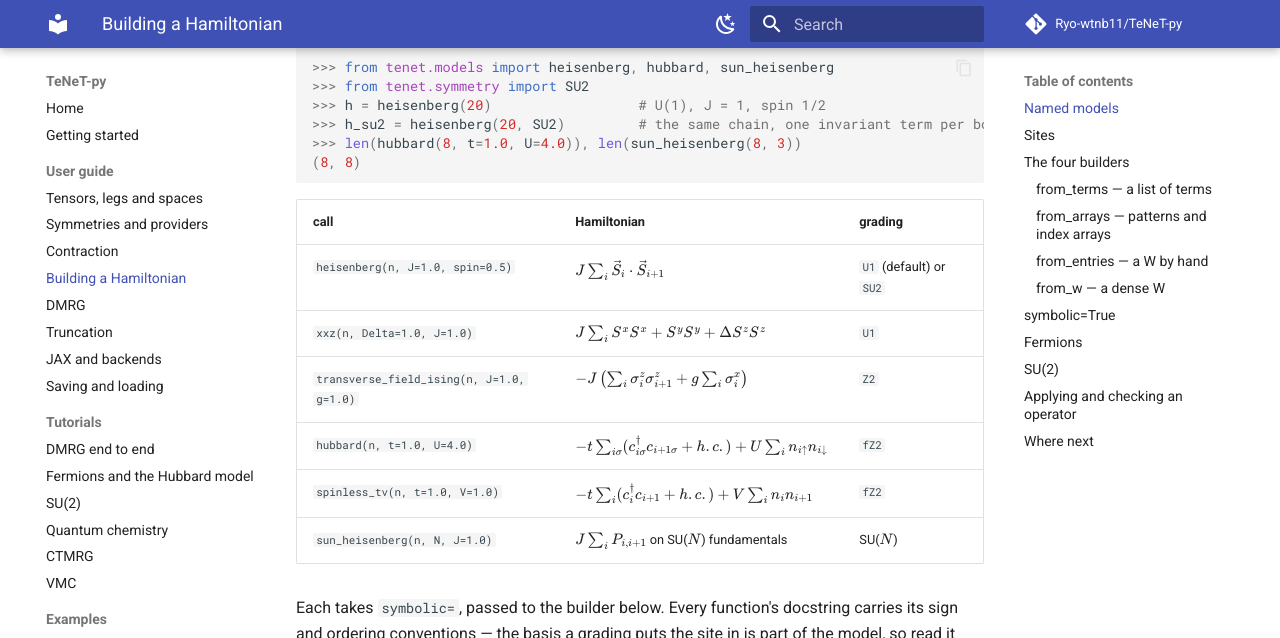
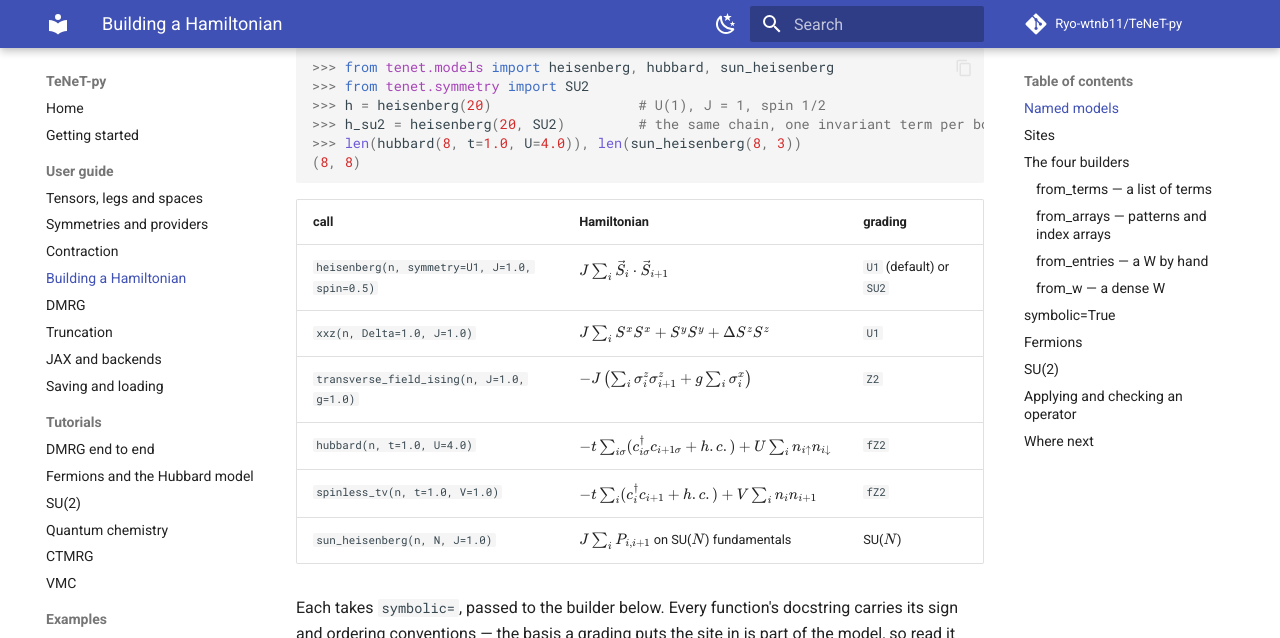
Before and after one commit to Ryo-wtnb11/TeNeT-py, an MkDocs documentation site: the page built from docs/guide/hamiltonians.md, in a window 1280 px wide and 900 px high, scrolled down 367 px. Shown: the top 638 px of the window. Built offline with MkDocs 1.6.1 and Material for MkDocs 9.7.7, drawn with Linux system fonts in a browser that asks for light colours; comment, search, counter and statistics services are not loaded.

Commit message:
M88: name the symmetry argument in the guide's model table
Co-Authored-By: Claude Fable 5 <noreply@anthropic.com>

```diff
--- a/docs/guide/hamiltonians.md
+++ b/docs/guide/hamiltonians.md
@@ -21,7 +21,7 @@ symmetry a parameter:
 
 | call | Hamiltonian | grading |
 |---|---|---|
-| `heisenberg(n, J=1.0, spin=0.5)` | $J \sum_i \vec{S}_i \cdot \vec{S}_{i+1}$ | `U1` (default) or `SU2` |
+| `heisenberg(n, symmetry=U1, J=1.0, spin=0.5)` | $J \sum_i \vec{S}_i \cdot \vec{S}_{i+1}$ | `U1` (default) or `SU2` |
 | `xxz(n, Delta=1.0, J=1.0)` | $J \sum_i S^x S^x + S^y S^y + \Delta S^z S^z$ | `U1` |
 | `transverse_field_ising(n, J=1.0, g=1.0)` | $-J\left(\sum_i \sigma^z_i \sigma^z_{i+1} + g \sum_i \sigma^x_i\right)$ | `Z2` |
 | `hubbard(n, t=1.0, U=4.0)` | $-t \sum_{i\sigma} (c^\dagger_{i\sigma} c_{i+1\sigma} + h.c.) + U \sum_i n_{i\uparrow} n_{i\downarrow}$ | `fZ2` |
```
